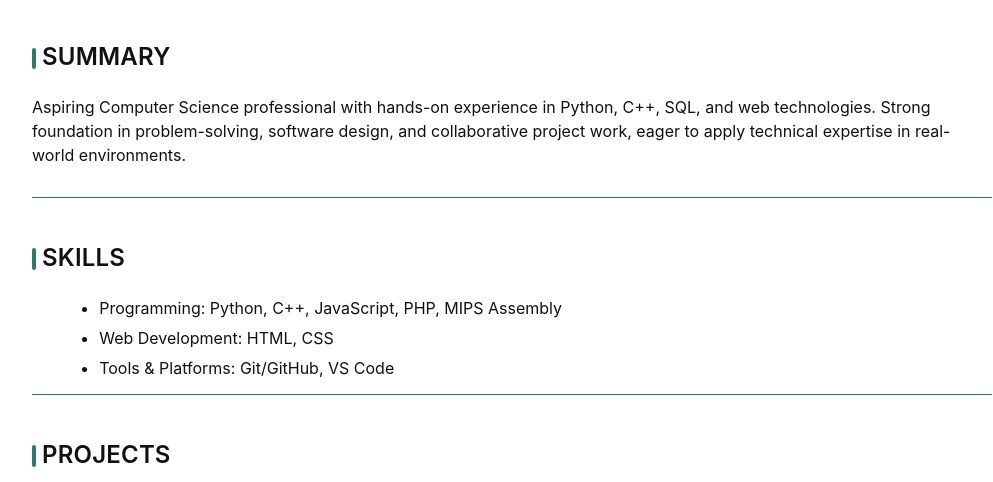
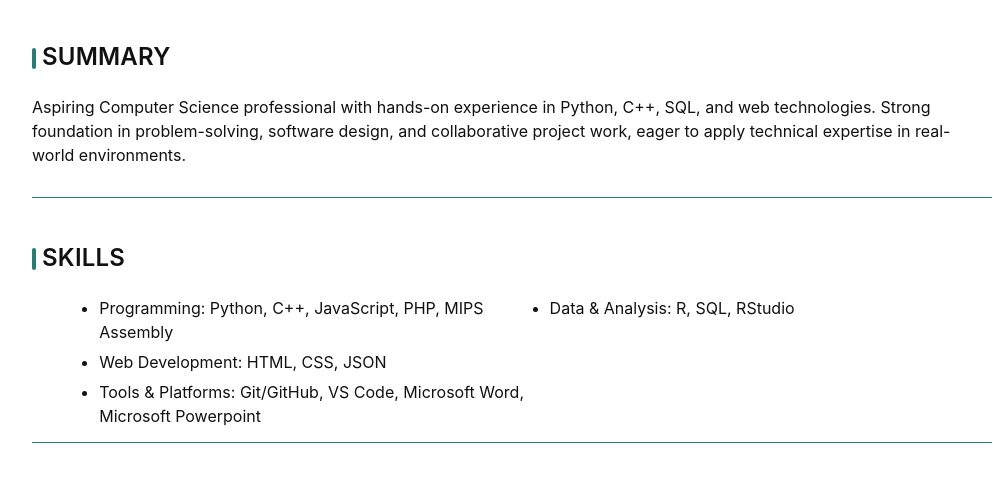
Before and after one commit to aliabbas227/resume, a plain HTML site: page index.html in a window 1280 px wide. Shown: the part 291-773 px from the top of the page, without its empty margins (128-1121 px from the left). Drawn offline with Linux system fonts and the light colour scheme.

Commit message:
Updated resume

```diff
--- a/index.html
+++ b/index.html
@@ -59,8 +59,9 @@
       <h2>SKILLS</h2>
       <ul class="skills-list">
         <li>Programming: Python, C++, JavaScript, PHP, MIPS Assembly</li>
-        <li>Web Development: HTML, CSS</li>
-        <li>Tools & Platforms: Git/GitHub, VS Code</li>
+        <li>Web Development: HTML, CSS, JSON</li>
+        <li>Tools & Platforms: Git/GitHub, VS Code, Microsoft Word, Microsoft Powerpoint</li>
+        <li>Data & Analysis: R, SQL, RStudio</li>
       </ul>
     </section>
 
```
